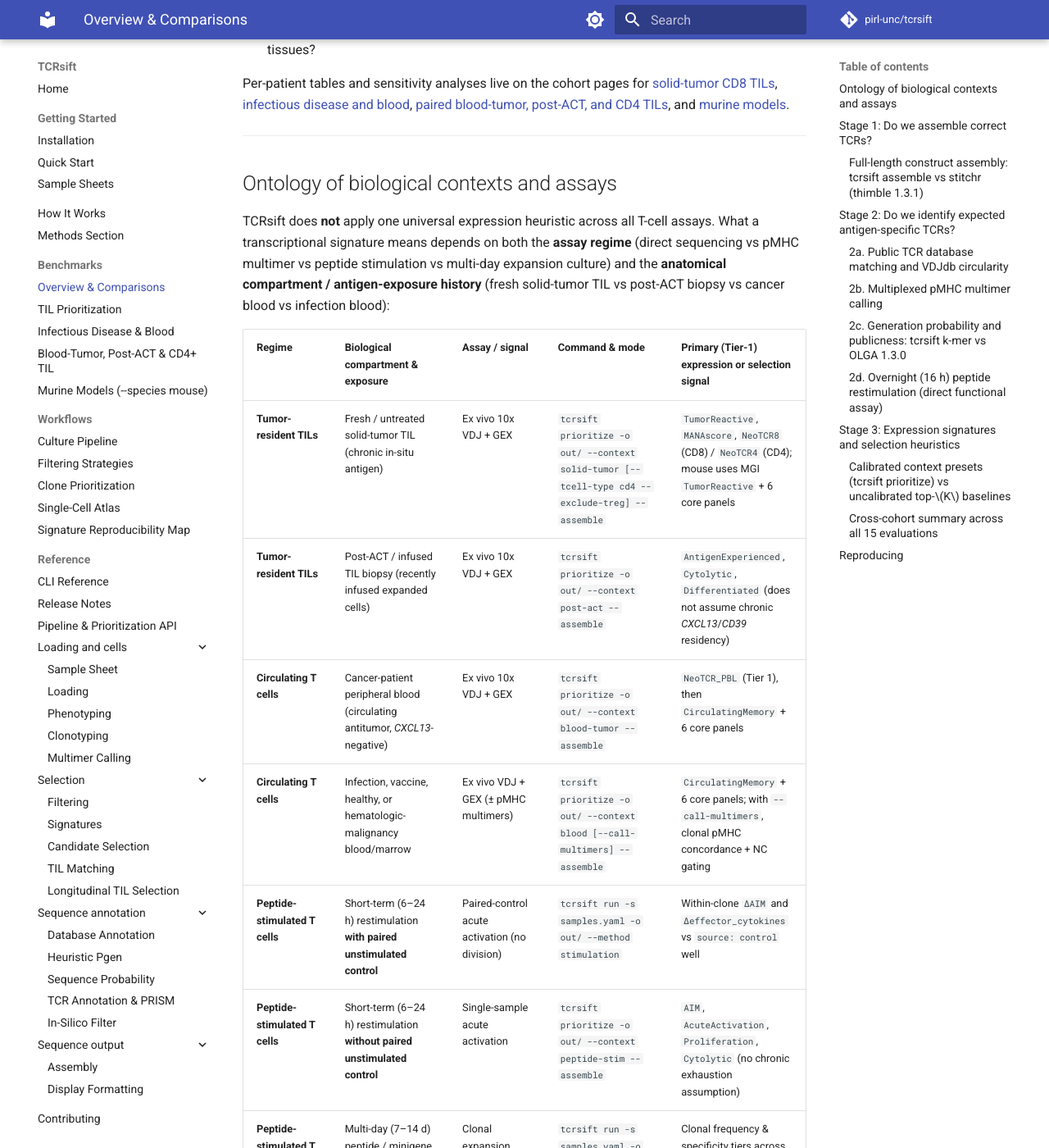
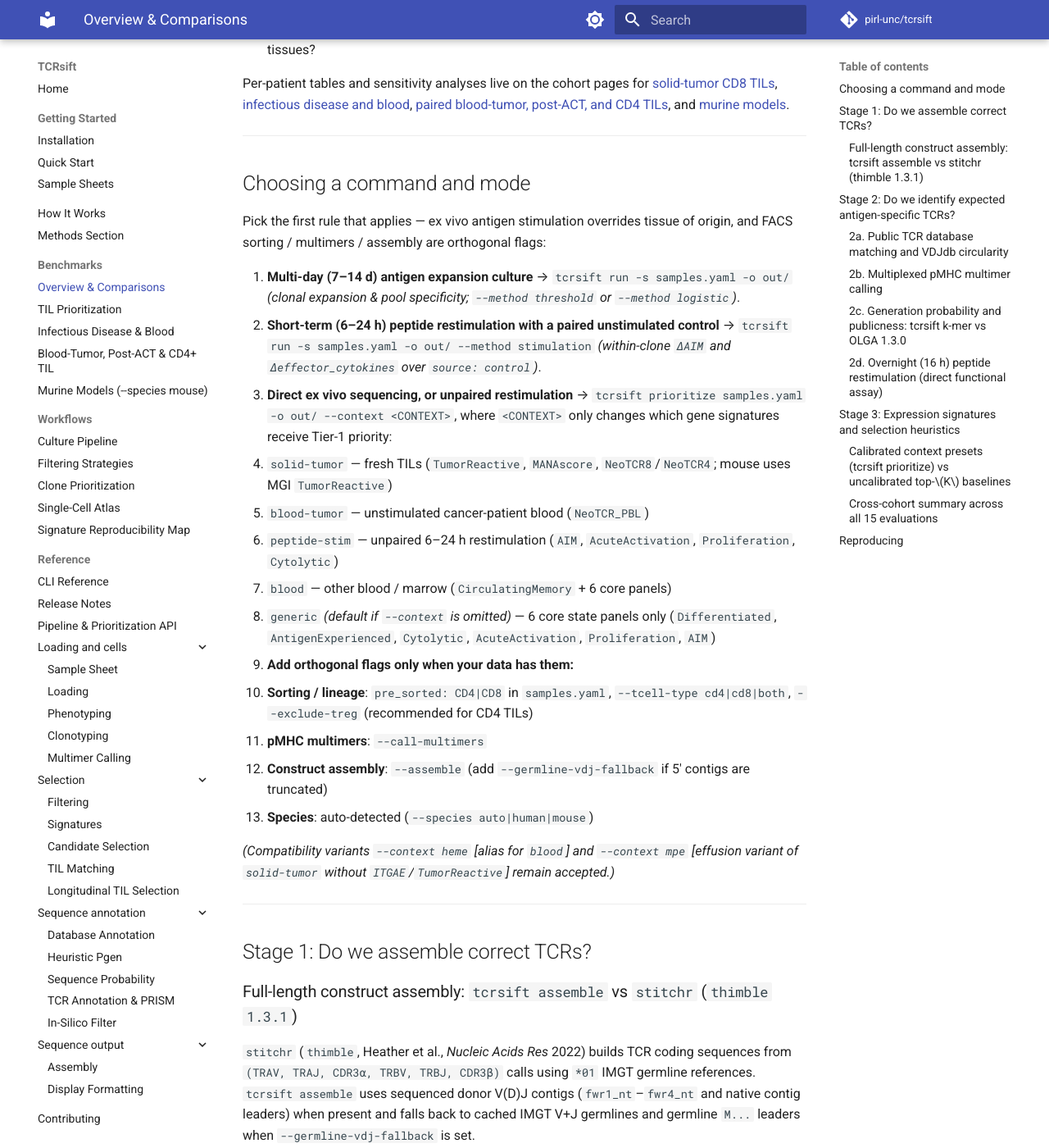
Before and after one commit to pirl-unc/tcrsift, an MkDocs documentation site: the page built from docs/benchmarks-overview.md, in a window 1280 px wide and 1400 px high, scrolled down 631 px. Shown: the whole window at 82% size. Built offline with MkDocs 1.6.1 and Material for MkDocs 9.7.7, drawn with Linux system fonts in a browser that asks for light colours; comment, search, counter and statistics services are not loaded; some of the changed text lies outside the part shown.

Commit message:
3.39.1: Remove unvalidated post-act preset, simplify mode guide, and update head-to-head benchmarks (#401)
* 3.39.1: Simplify mode-selection guide to choices that change computation

* Remove unvalidated post-act preset and update head-to-head benchmark context labels

```diff
--- a/docs/benchmarks-overview.md
+++ b/docs/benchmarks-overview.md
@@ -12,22 +12,25 @@ Per-patient tables and sensitivity analyses live on the cohort pages for [solid-
 
 ---
 
-## Ontology of biological contexts and assays
+## Choosing a command and mode
 
-TCRsift does **not** apply one universal expression heuristic across all T-cell assays. What a transcriptional signature means depends on both the **assay regime** (direct sequencing vs pMHC multimer vs peptide stimulation vs multi-day expansion culture) and the **anatomical compartment / antigen-exposure history** (fresh solid-tumor TIL vs post-ACT biopsy vs cancer blood vs infection blood):
+Pick the first rule that applies — ex vivo antigen stimulation overrides tissue of origin, and FACS sorting / multimers / assembly are orthogonal flags:
 
-| Regime | Biological compartment & exposure | Assay / signal | Command & mode | Primary (Tier-1) expression or selection signal |
-| --- | --- | --- | --- | --- |
-| **Tumor-resident TILs** | Fresh / untreated solid-tumor TIL (chronic in-situ antigen) | Ex vivo 10x VDJ + GEX | `tcrsift prioritize -o out/ --context solid-tumor [--tcell-type cd4 --exclude-treg] --assemble` | `TumorReactive`, `MANAscore`, `NeoTCR8` (CD8) / `NeoTCR4` (CD4); mouse uses MGI `TumorReactive` + 6 core panels |
-| **Tumor-resident TILs** | Post-ACT / infused TIL biopsy (recently infused expanded cells) | Ex vivo 10x VDJ + GEX | `tcrsift prioritize -o out/ --context post-act --assemble` | `AntigenExperienced`, `Cytolytic`, `Differentiated` (does not assume chronic *CXCL13*/*CD39* residency) |
-| **Circulating T cells** | Cancer-patient peripheral blood (circulating antitumor, *CXCL13*-negative) | Ex vivo 10x VDJ + GEX | `tcrsift prioritize -o out/ --context blood-tumor --assemble` | `NeoTCR_PBL` (Tier 1), then `CirculatingMemory` + 6 core panels |
-| **Circulating T cells** | Infection, vaccine, healthy, or hematologic-malignancy blood/marrow | Ex vivo VDJ + GEX (± pMHC multimers) | `tcrsift prioritize -o out/ --context blood [--call-multimers] --assemble` | `CirculatingMemory` + 6 core panels; with `--call-multimers`, clonal pMHC concordance + NC gating |
-| **Peptide-stimulated T cells** | Short-term (6–24 h) restimulation **with paired unstimulated control** | Paired-control acute activation (no division) | `tcrsift run -s samples.yaml -o out/ --method stimulation` | Within-clone `ΔAIM` and `Δeffector_cytokines` vs `source: control` well |
-| **Peptide-stimulated T cells** | Short-term (6–24 h) restimulation **without paired unstimulated control** | Single-sample acute activation | `tcrsift prioritize -o out/ --context peptide-stim --assemble` | `AIM`, `AcuteActivation`, `Proliferation`, `Cytolytic` (no chronic exhaustion assumption) |
-| **Peptide-stimulated T cells** | Multi-day (7–14 d) peptide / minigene expansion culture | Clonal expansion across antigen pools | `tcrsift run -s samples.yaml -o out/ --method threshold` *(or `logistic`)* | Clonal frequency & specificity tiers across culture pools |
-| **Tissue-agnostic fallback** | Unspecified tissue or exploratory run | Ex vivo 10x VDJ + GEX | `tcrsift prioritize -o out/ --context generic` *(CLI default if `--context` is omitted)* | 6 core state panels only (`Differentiated`, `AntigenExperienced`, `Cytolytic`, `AcuteActivation`, `Proliferation`, `AIM`) |
+1. **Multi-day (7–14 d) antigen expansion culture** → `tcrsift run -s samples.yaml -o out/` *(clonal expansion & pool specificity; `--method threshold` or `--method logistic`)*.
+2. **Short-term (6–24 h) peptide restimulation with a paired unstimulated control** → `tcrsift run -s samples.yaml -o out/ --method stimulation` *(within-clone `ΔAIM` and `Δeffector_cytokines` over `source: control`)*.
+3. **Direct ex vivo sequencing, or unpaired restimulation** → `tcrsift prioritize samples.yaml -o out/ --context <CONTEXT>`, where `<CONTEXT>` only changes which gene signatures receive Tier-1 priority:
+   - `solid-tumor` — fresh TILs (`TumorReactive`, `MANAscore`, `NeoTCR8`/`NeoTCR4`; mouse uses MGI `TumorReactive`)
+   - `blood-tumor` — unstimulated cancer-patient blood (`NeoTCR_PBL`)
+   - `peptide-stim` — unpaired 6–24 h restimulation (`AIM`, `AcuteActivation`, `Proliferation`, `Cytolytic`)
+   - `blood` — other blood / marrow (`CirculatingMemory` + 6 core panels)
+   - `generic` *(default if `--context` is omitted)* — 6 core state panels only (`Differentiated`, `AntigenExperienced`, `Cytolytic`, `AcuteActivation`, `Proliferation`, `AIM`)
+4. **Add orthogonal flags only when your data has them:**
+   - **Sorting / lineage**: `pre_sorted: CD4|CD8` in `samples.yaml`, `--tcell-type cd4|cd8|both`, `--exclude-treg` (recommended for CD4 TILs)
+   - **pMHC multimers**: `--call-multimers`
+   - **Construct assembly**: `--assemble` (add `--germline-vdj-fallback` if 5' contigs are truncated)
+   - **Species**: auto-detected (`--species auto|human|mouse`)
 
-Two legacy anatomy-specific variants remain accepted for backward compatibility: `--context heme` (identical alias for `blood`) and `--context mpe` (effusion variant of `solid-tumor` omitting epithelial `ITGAE`-containing `TumorReactive`). For murine datasets, `--species mouse` (auto-detected under `--species auto`) automatically switches to MGI gene symbols, omits primate/human-lncRNA sets (`NeoTCR4`/`NeoTCR8`/`NeoTCR_PBL`/`MANAscore`), normalizes Cell Ranger `-dv` V-gene names, and enforces `Trbj`/`Trbc` constant parity.
+*(Compatibility variants `--context heme` [alias for `blood`] and `--context mpe` [effusion variant of `solid-tumor` without `ITGAE`/`TumorReactive`] remain accepted.)*
 
 ---
 
@@ -178,7 +181,7 @@ Because `select_round_robin` produces a discrete shortlist rather than a single
 | Setting | Cohorts | Main finding | Cohort page |
 | --- | --- | --- | --- |
 | Fresh solid-tumor CD8 TILs (`--context solid-tumor`) | Meng PDAC, Chiffelle melanoma, Caushi NSCLC, Eberhardt HPV+ HNSCC, Pulliam MCC tumor | Ranking by clone size is at or below chance where reactivity was tested directly (AUROC 0.34 in PDAC, 0.49 in melanoma, 0.45 in NSCLC). `TumorReactive` reaches 0.81 in Meng PDAC (94 reactive vs 55 non-reactive; top-200 shortlist 58 reactive and 12 non-reactive, 82.9% precision vs 52.9% for within-donor clone size), 0.78 in Chiffelle melanoma (72 vs 94), and 0.69 in Caushi NSCLC (18 vs 13; 0.87 on the 20 clones passing `--min-cd3 10`). In two virus-driven tumors without tested negatives (Eberhardt HPV+ HNSCC, 0.47; Pulliam MCC tumor, 0.58), `TumorReactive` does not improve over clone size (0.74 and 0.73). | [TIL](benchmarks.md) |
-| Cancer blood, post-ACT biopsies, and mouse tissues | Pulliam MCC blood, Chiffelle `T0`/`T30` melanoma, MC38 multi-organ, Kasmani NOD diabetes | *CXCL13* is absent in circulating antitumor blood CD8 T cells (AUROC 0.50) and mouse CD8 TILs (0.11% *Cxcl13*+ cells). In Pulliam MCC blood (32 MCPyV vs 14 CMV/EBV/Flu clones), `NeoTCR_PBL` reaches 0.82 vs 0.33 for `CirculatingMemory` and 0.50 for `CXCL13`. In mouse MC38 (11,779 CD8 TILs: 38.8% *Ccl3*+, 73.6% *Ccl4*+), MGI `TumorReactive` reaches 0.99 vs lymph node and spleen (clone size 0.78); in Kasmani NOD diabetes (59 islet vs 75 splenic IGRP tetramer+ clones) it reaches 0.97, with 50 of 51 shared sister clones scoring higher in islets. In Chiffelle Day-30 post-ACT melanoma biopsies (`T30`), `TumorReactive` drops from 0.74 (`T0`, 62.5% shortlist precision) to 0.61 (`T30`, 28.6% precision) — motivating `--context post-act`. | [Blood & CD4](benchmarks-blood-cd4.md), [Mouse](benchmarks-mouse.md) |
+| Cancer blood, post-ACT biopsies, and mouse tissues | Pulliam MCC blood, Chiffelle `T0`/`T30` melanoma, MC38 multi-organ, Kasmani NOD diabetes | *CXCL13* is absent in circulating antitumor blood CD8 T cells (AUROC 0.50) and mouse CD8 TILs (0.11% *Cxcl13*+ cells). In Pulliam MCC blood (32 MCPyV vs 14 CMV/EBV/Flu clones), `NeoTCR_PBL` reaches 0.82 vs 0.33 for `CirculatingMemory` and 0.50 for `CXCL13`. In mouse MC38 (11,779 CD8 TILs: 38.8% *Ccl3*+, 73.6% *Ccl4*+), MGI `TumorReactive` reaches 0.99 vs lymph node and spleen (clone size 0.78); in Kasmani NOD diabetes (59 islet vs 75 splenic IGRP tetramer+ clones) it reaches 0.97, with 50 of 51 shared sister clones scoring higher in islets. In Chiffelle Day-30 post-ACT melanoma biopsies (`T30`), all ex vivo expression signatures degrade after lymphodepletion, rapid expansion, and high-dose IL-2 (`TumorReactive` drops from 0.74 at `T0` [62.5% shortlist precision] to 0.61 at `T30` [28.6% precision], `AIM` is 0.55, `Cytolytic` 0.48, and `AntigenExperienced` 0.33), because infused non-reactive bystander TILs retain an effector/experienced state. | [Blood & CD4](benchmarks-blood-cd4.md), [Mouse](benchmarks-mouse.md) |
 | Human and mouse CD4+ TILs, *CD4* dropout, and Tregs | Veatch 2022 melanoma CD4, Oh 2020 bladder CD4, Khatun 2021 mouse GP66 CD4 | Droplet scRNA-seq misses *CD4* mRNA in 88.5% of FACS-sorted human CD4 T cells; setting `pre_sorted: CD4` increases retention from 708 to 6,144 cells (8.7x; shortlist 103 vs 7 clones) in Oh 2020 and from 9,046 to 11,413 cells (+26.2%) in Khatun 2021, while `hg19` symbol aliases resolve all 40 `NeoTCR4` genes. Because intratumoral `FOXP3+` Tregs express `ENTPD1`, `CTLA4`, `TIGIT`, and `TNFRSF9` (`AIM` AUROC 0.16 for effectors vs `CD4IL2RAHI` Tregs), `--exclude-treg` removes all 61 `FOXP3+` Treg picks on Veatch 2022 (38.1% to 0.0% of shortlist) while keeping 9 of 9 `CD4_neo` and 5 of 5 `CD4_self` picks. | [Blood & CD4](benchmarks-blood-cd4.md), [Mouse](benchmarks-mouse.md) |
 
 ---
--- a/docs/user-guide/til-signatures.md
+++ b/docs/user-guide/til-signatures.md
@@ -225,22 +225,19 @@ Additional boundary rules:
 - `--signature-background-draws` must be at least 1,000 and leave at least 10
   expected draws above `--signature-background-quantile`.
 
-## Context presets and biological ontology
+## Context presets
 
-TCRsift separates **assay regime** (ex vivo single-cell state via `tcrsift prioritize`, pMHC barcoding via `--call-multimers`, paired-control overnight restimulation via `tcrsift run --method stimulation`, and multi-day expansion culture via `tcrsift run --method threshold|logistic`) from **biological compartment / antigen-exposure context** (`--context`).
+For multi-day antigen expansion cultures use `tcrsift run`, and for 6–24 h restimulation with a paired unstimulated control use `tcrsift run --method stimulation`. For direct ex vivo samples (or unpaired restimulation), `tcrsift prioritize --context <CONTEXT>` only changes which signatures get Tier-1 priority ahead of the 6 core state panels (**Differentiated, AntigenExperienced, Cytolytic, AcuteActivation, Proliferation, AIM**):
 
-Every `prioritize` preset combines the six core state panels (**Differentiated, AntigenExperienced, Cytolytic, AcuteActivation, Proliferation, AIM**) with context-appropriate Tier-1 signatures placed ahead of the core panels:
+| `--context` | Tier-1 priority signatures (human) | When to use |
+| --- | --- | --- |
+| `solid-tumor` | `TumorReactive`, `MANAscore`, `NeoTCR8`, `NeoTCR4` | Fresh TILs (add `--exclude-treg` for CD4 TILs) |
+| `blood-tumor` | `NeoTCR_PBL` | Unstimulated cancer-patient blood |
+| `peptide-stim` | `AIM`, `AcuteActivation`, `Proliferation`, `Cytolytic` | Unpaired 6–24 h restimulation |
+| `blood` | *(none; `CirculatingMemory` + core)* | Other blood / marrow (add `--call-multimers` for pMHC barcodes) |
+| `generic` *(default)* | *(none; 6 core panels only)* | Unspecified tissue / exploratory |
 
-| Regime | Context | Tier-1 priority signatures (human) | Biological compartment & exposure assumption |
-| --- | --- | --- | --- |
-| **Tumor-resident TILs** | `solid-tumor` | `TumorReactive`, `MANAscore`, `NeoTCR8`, `NeoTCR4` | Fresh / untreated solid-tumor TIL with chronic in-situ antigen exposure (add `--exclude-treg` for CD4 TILs) |
-| **Tumor-resident TILs** | `post-act` | `AntigenExperienced`, `Cytolytic`, `Differentiated` | Post-ACT / infused TIL biopsies where chronic *CXCL13*/*CD39* residency exhaustion is attenuated |
-| **Circulating T cells** | `blood-tumor` | `NeoTCR_PBL` | Circulating antitumor CD8 T cells in cancer-patient blood (*CXCL13*-negative) |
-| **Circulating T cells** | `blood` | *(none; `CirculatingMemory` + core)* | Infection, vaccine, healthy, or hematologic-malignancy peripheral blood / marrow (add `--call-multimers` for pMHC-barcoded libraries) |
-| **Peptide-stimulated T cells** | `peptide-stim` | `AIM`, `AcuteActivation`, `Proliferation`, `Cytolytic` | Short-term (6–24 h) restimulation without a paired unstimulated control (if a paired control well is available, use `tcrsift run --method stimulation`; for 7–14 d expansion culture, use `tcrsift run --method threshold` or `logistic`) |
-| **Tissue-agnostic fallback** | `generic` *(default)* | *(none; 6 core panels only)* | Unspecified tissue or exploratory state coverage (no tumor-residency or circulation assumption) |
-
-Legacy compatibility variants `--context heme` (alias for `blood`) and `--context mpe` (effusion variant of `solid-tumor` omitting epithelial `ITGAE`-containing `TumorReactive`) remain supported. This ontology is exposed programmatically via `tcrsift.PRIMARY_CONTEXTS` and `tcrsift.CONTEXT_ONTOLOGY` (`dict[str, ContextSpec]`). When `--tcell-type cd4` or `both` is used with `--context solid-tumor` or `mpe` and `--exclude-treg` is disabled, `tcrsift prioritize` logs a warning whenever `FOXP3+` Treg-like clones are detected.
+Orthogonal modifiers — `pre_sorted: CD4|CD8` on the sample sheet, `--tcell-type cd4|cd8|both`, `--exclude-treg`, `--call-multimers`, and `--assemble` — combine freely with any context. Compatibility variants `--context heme` (alias for `blood`) and `--context mpe` (effusion variant of `solid-tumor` without `ITGAE`/`TumorReactive`) remain supported, and presets are exposed via `tcrsift.PRIMARY_CONTEXTS` and `tcrsift.CONTEXT_ONTOLOGY`. When `--tcell-type cd4` or `both` is used with `--context solid-tumor` or `mpe` and `--exclude-treg` is disabled, `tcrsift prioritize` warns if `FOXP3+` Treg-like clones are detected.
 
 Context applies to the entire run and is never inferred from sample names,
 `tissue`, or `source`.
--- a/tcrsift/version.py
+++ b/tcrsift/version.py
@@ -10,7 +10,7 @@
 # See the License for the specific language governing permissions and
 # limitations under the License.
 
-__version__ = "3.39.0"
+__version__ = "3.39.1"
 
 version_string = f"v{__version__}"
 
```
Also changed, not shown: other parts of docs/benchmarks-overview.md (+14 -14 lines), benchmarks/head_to_head/PROVENANCE.md (+1 -1 lines), docs/release-notes.md (+22 -0 lines), docs/assets/figures/h2h_pgen_olga.svg, 8 other files.
